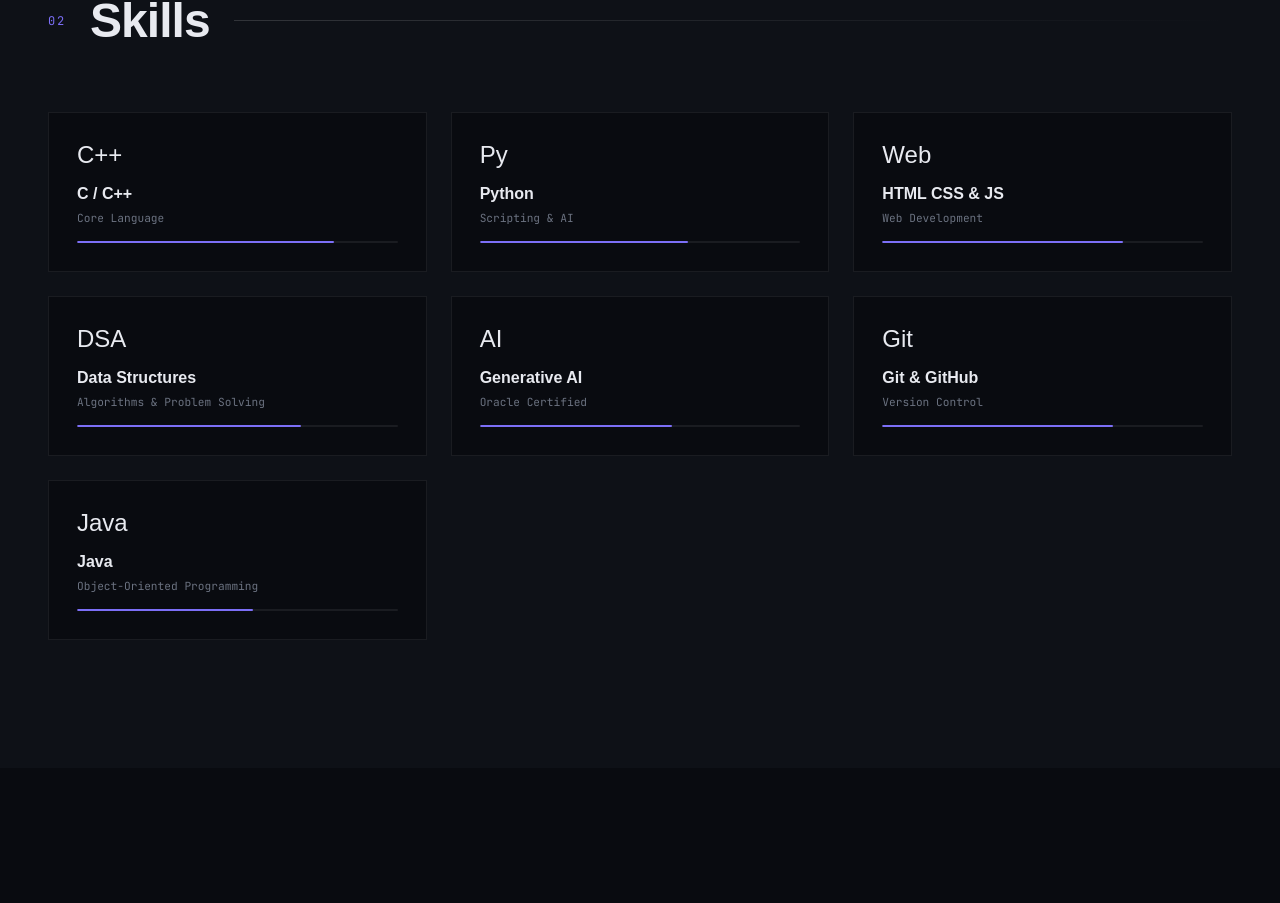
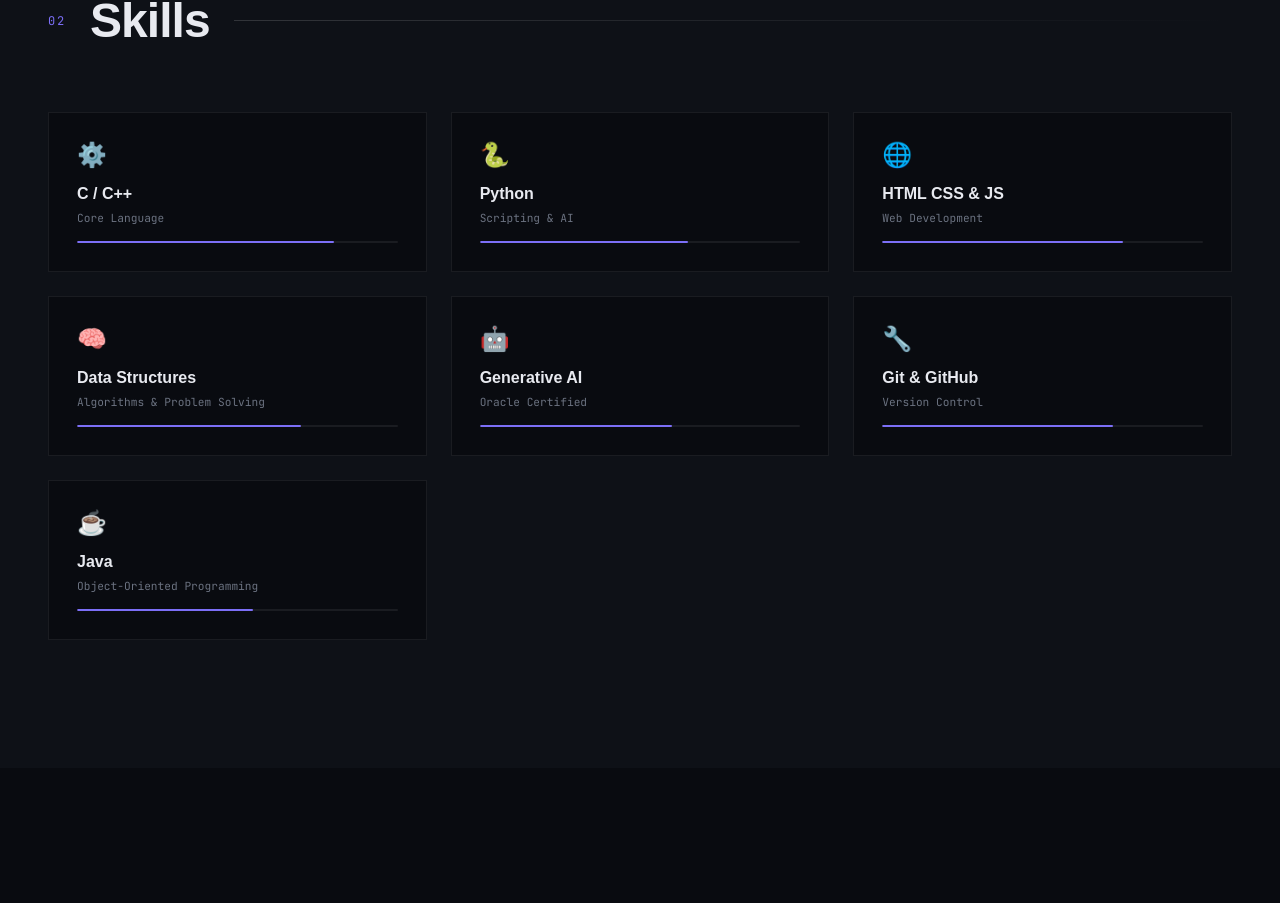
Before and after one commit to DarshanBhandigare/darshanbhandigare.github.io, a React (Vite) app: page / in a window 1280 px wide. Shown: the part 1638-2541 px from the top of the page. Built offline with nearby package versions, Linux system fonts and the light colour scheme; a web font is replaced by a local one.

Commit message:
feat: create portfolio data module with navigation, skills, projects, and certifications objects

```diff
--- a/src/data/portfolio.js
+++ b/src/data/portfolio.js
@@ -7,13 +7,13 @@
 ];
 
 export const skills = [
-  { icon: "C++", name: "C / C++", level: "Core Language", width: 80 },
-  { icon: "Py", name: "Python", level: "Scripting & AI", width: 65 },
-  { icon: "Web", name: "HTML CSS & JS", level: "Web Development", width: 75 },
-  { icon: "DSA", name: "Data Structures", level: "Algorithms & Problem Solving", width: 70 },
-  { icon: "AI", name: "Generative AI", level: "Oracle Certified", width: 60 },
-  { icon: "Git", name: "Git & GitHub", level: "Version Control", width: 72 },
-  { icon: "Java", name: "Java", level: "Object-Oriented Programming", width: 55 },
+  { icon: "⚙️", name: "C / C++", level: "Core Language", width: 80 },
+  { icon: "🐍", name: "Python", level: "Scripting & AI", width: 65 },
+  { icon: "🌐", name: "HTML CSS & JS", level: "Web Development", width: 75 },
+  { icon: "🧠", name: "Data Structures", level: "Algorithms & Problem Solving", width: 70 },
+  { icon: "🤖", name: "Generative AI", level: "Oracle Certified", width: 60 },
+  { icon: "🔧", name: "Git & GitHub", level: "Version Control", width: 72 },
+  { icon: "☕", name: "Java", level: "Object-Oriented Programming", width: 55 },
 ];
 
 export const projects = [
```
